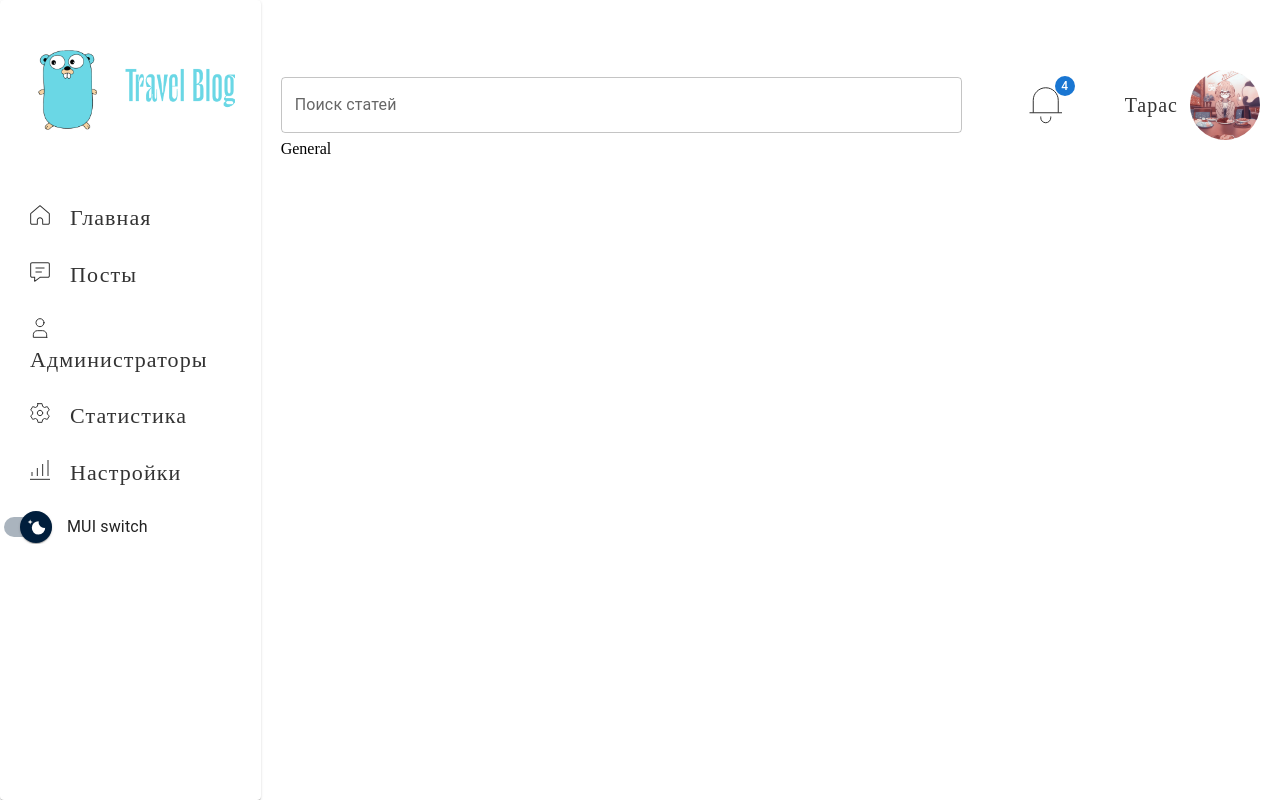
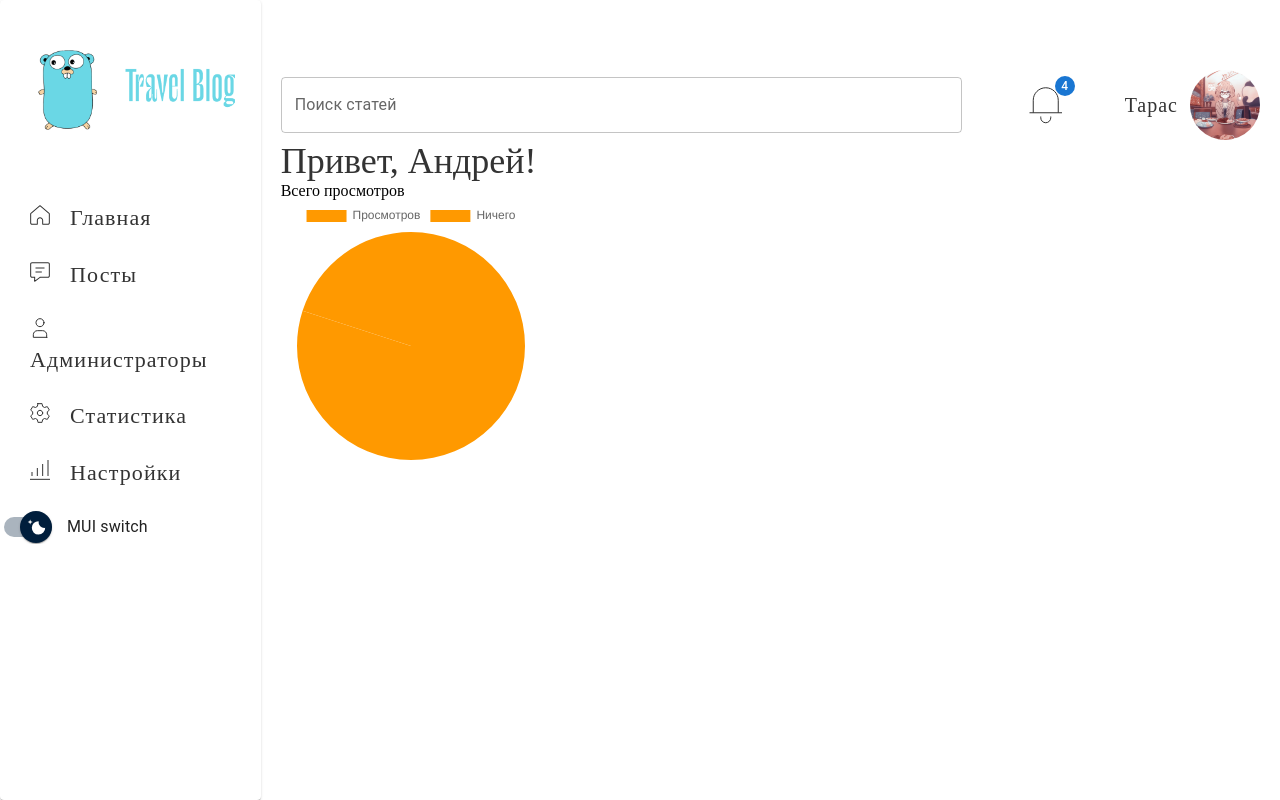
Before and after one commit to miirsery/Travel-blog, a React (Vite) app: page /admin/general in a window 1280 px wide. Built offline with nearby package versions, Linux system fonts and the light colour scheme.

Commit message:
added chart

```diff
--- /dev/null
+++ b/src/components/General/Charts/ViewsChart/ViewsChart.tsx
@@ -0,0 +1,41 @@
+import React from 'react';
+import { Doughnut, Pie } from "react-chartjs-2";
+import { Chart as ChartJS, ArcElement, Tooltip, Legend } from 'chart.js';
+
+import styles from './index.module.scss'
+
+ChartJS.register(ArcElement, Tooltip, Legend);
+
+const ViewsChart = () => {
+    const data = {
+        maintainAspectRatio: false,
+        responsive: false,
+        labels: ["Просмотров", "Ничего"],
+        datasets: [
+            {
+                data: [400, 100],
+                backgroundColor: '#f90',
+                hoverBackgroundColor: '#f10'
+            },
+        ]
+    };
+    const options = {
+        legend: {
+            display: false,
+            position: "right"
+        },
+        elements: {
+            arc: {
+                borderWidth: 0
+            }
+        }
+    };
+
+    return (
+        <div className={styles.doughnut}>
+            <Pie data={data} options={options} />
+        </div>
+    );
+};
+
+export default ViewsChart;
--- /dev/null
+++ b/src/components/General/Charts/ViewsChart/index.module.scss
@@ -0,0 +1,4 @@
+.doughnut {
+  width: 260px;
+  height: 260px;
+}
--- a/src/pages/general/index.tsx
+++ b/src/pages/general/index.tsx
@@ -1,9 +1,14 @@
 import React from 'react';
+import ViewsChart from "../../components/General/Charts/ViewsChart/ViewsChart";
 
 const General = () => {
     return (
         <div>
-            General
+            <div className="admin-title">Привет, Андрей!</div>
+            <div className="first-chart">
+                Всего просмотров
+                <ViewsChart />
+            </div>
         </div>
     );
 };
```
